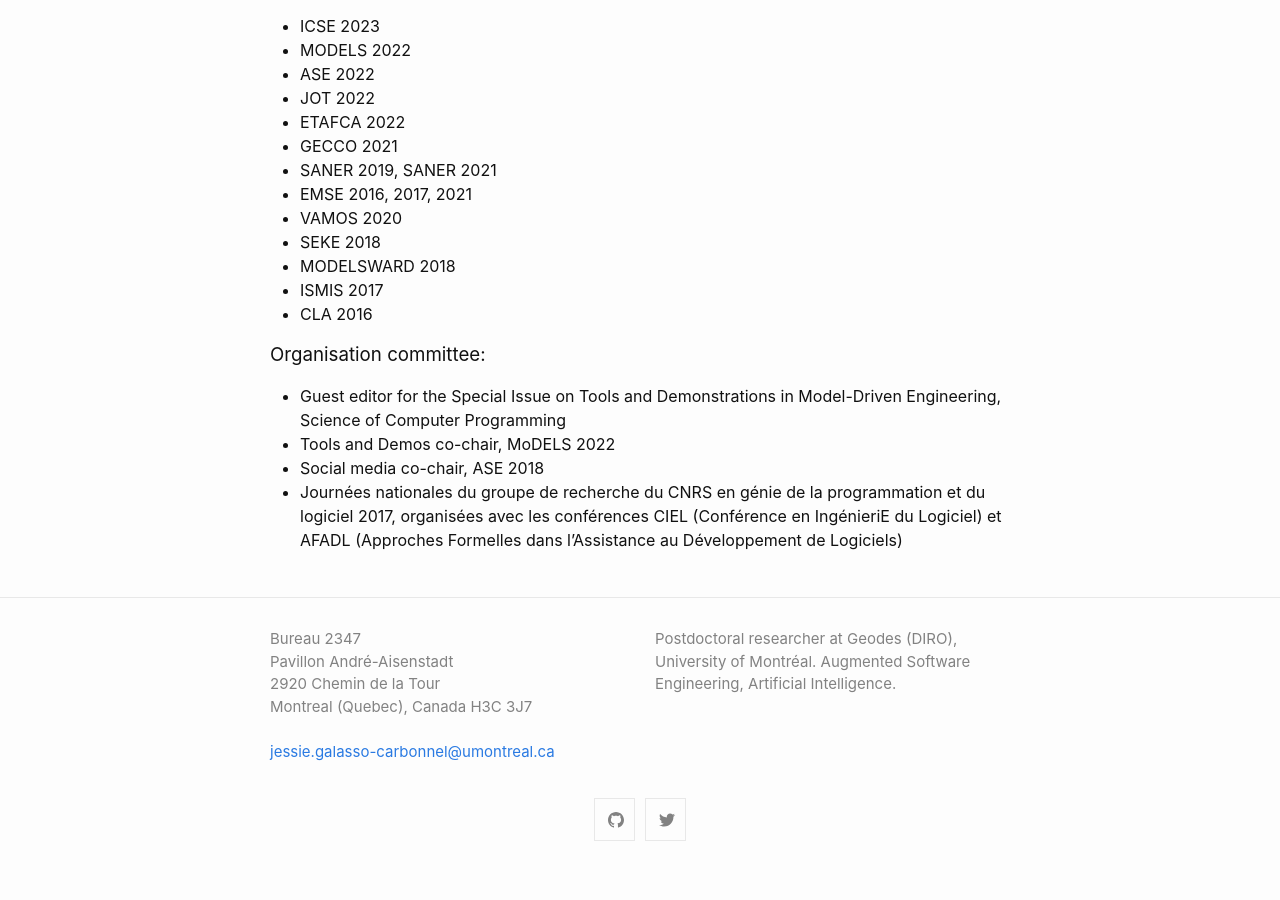
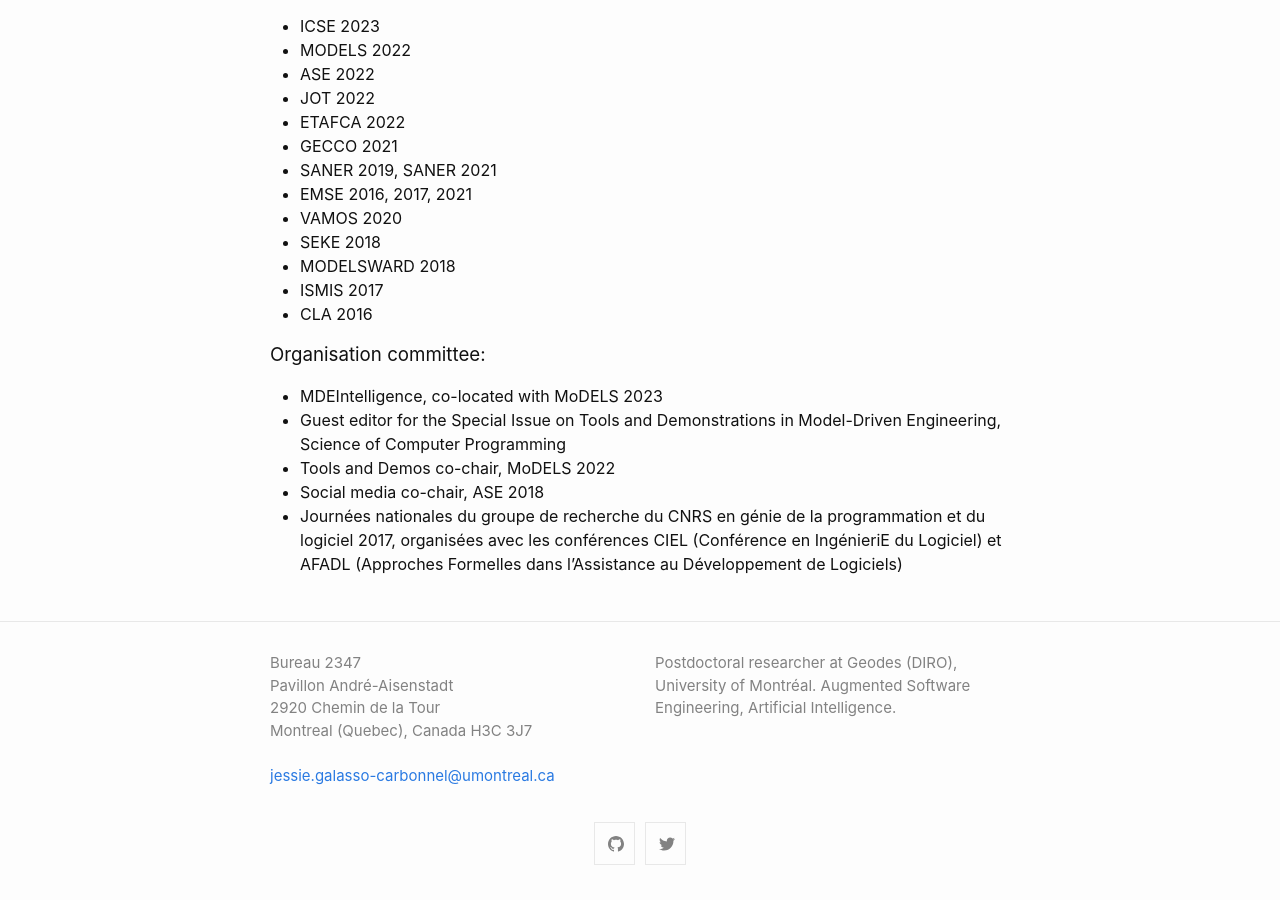
Before and after one commit to jgalasso/jgalasso.github.io, a Jekyll site: the page built from service.md, in a window 1280 px wide and 900 px high, scrolled down 575 px. Built offline with Jekyll 4.4.1, drawn with Linux system fonts in a browser that asks for light colours; before the commit the page ends 1451 px from its top, so only the background shows below that.

Commit message:
MDEIntelligence23

```diff
--- a/index.markdown
+++ b/index.markdown
@@ -16,6 +16,8 @@ My research interests include augmented software engineering, variability manage
 
 ## Events
 
+* Co-organizer of the [5th Workshop on Artificial Intelligence and Model-driven Engineering (MDEIntelligence'23)](https://mde-intelligence.github.io/)
+
 * [Handbook of Re-Engineering Software Intensive Systems into Software Product Lines](https://link.springer.com/book/10.1007/978-3-031-11686-5)
 
 * PC member in the [27th ACM International Systems and Software Product Line Conference (SPLC'23)](https://2023.splc.net/)
--- a/service.md
+++ b/service.md
@@ -41,6 +41,7 @@ permalink: /service/
 
 ### Organisation committee:
 
+- MDEIntelligence, co-located with MoDELS 2023
 - Guest editor for the Special Issue on Tools and Demonstrations in Model-Driven Engineering, Science of Computer Programming
 - Tools and Demos co-chair, MoDELS 2022
 - Social media co-chair, ASE 2018
```
